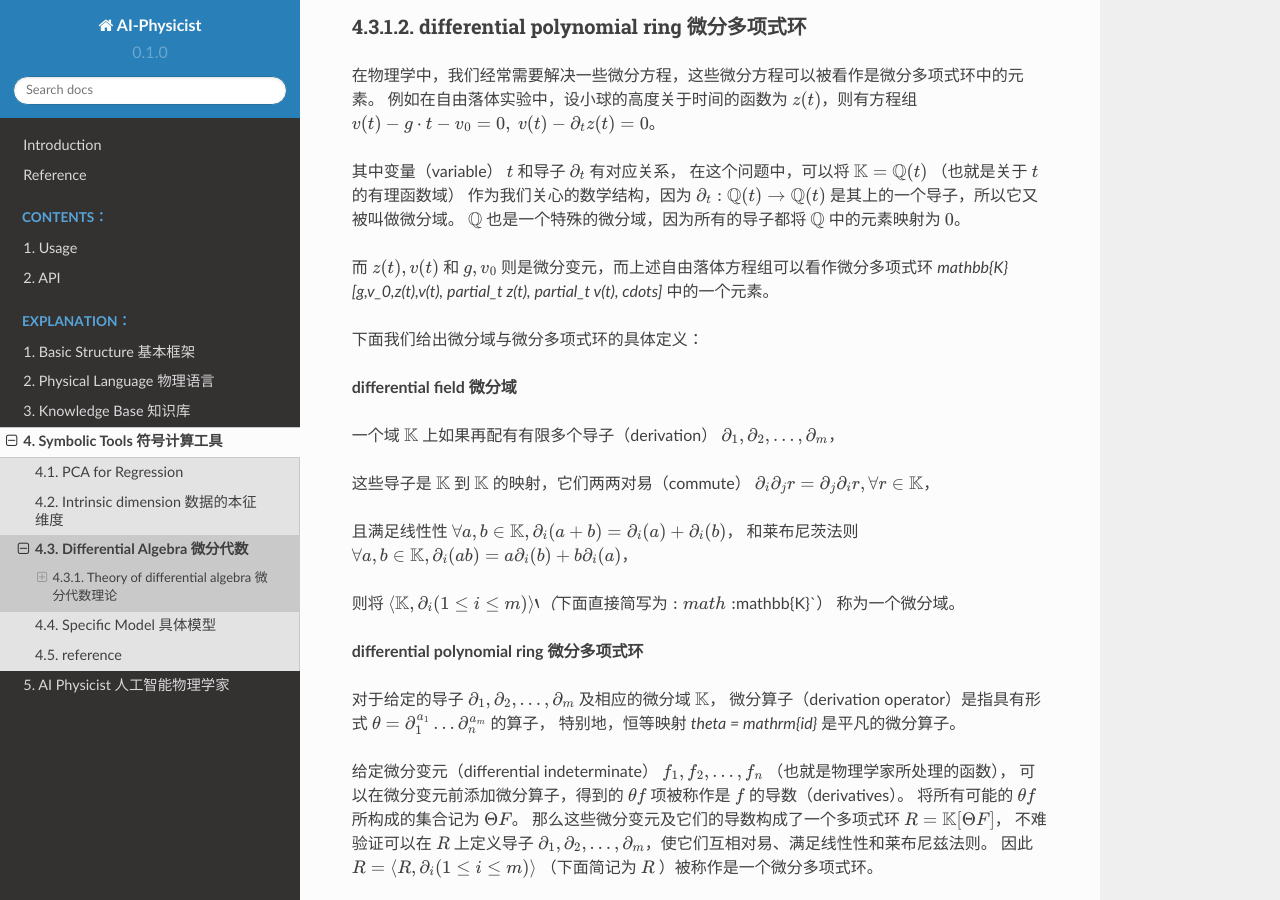
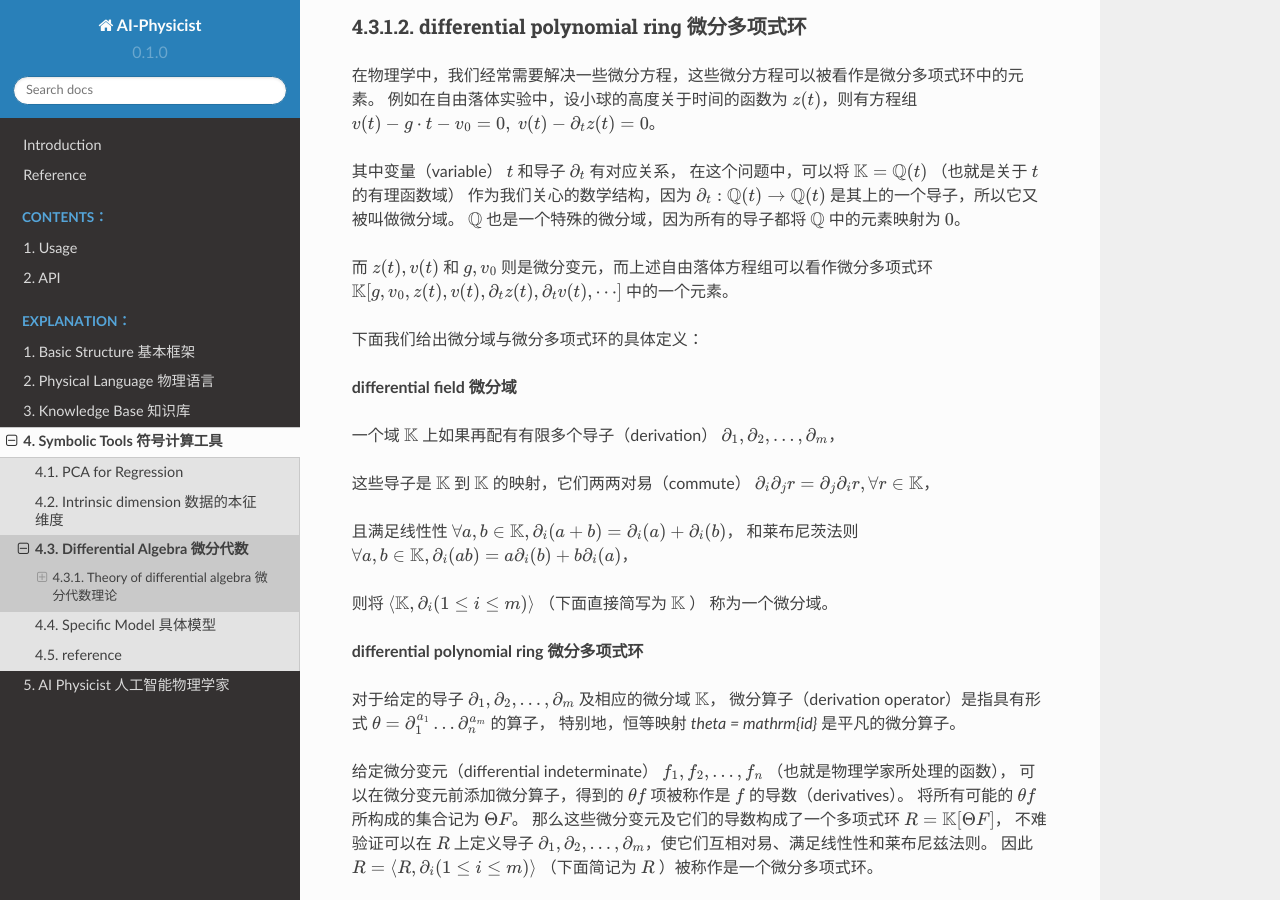
Before and after one commit to catmeow123456/AI-Physicist-documentation, a Sphinx documentation site: the page built from docs/source/symbolic/diffalg.rst, in a window 1280 px wide and 900 px high, scrolled down 1233 px. Built offline with Sphinx 7.4.7 and the Read the Docs theme 2.0.0, drawn with Linux system fonts in a browser that asks for light colours; some of the changed text lies outside the part shown.

Commit message:
fix typo

```diff
--- a/docs/source/symbolic/diffalg.rst
+++ b/docs/source/symbolic/diffalg.rst
@@ -70,7 +70,7 @@ differential polynomial ring 微分多项式环
 :math:`\mathbb{Q}` 也是一个特殊的微分域，因为所有的导子都将 :math:`\mathbb{Q}` 中的元素映射为 :math:`0`。
 
 而 :math:`z(t),v(t)` 和 :math:`g,v_0` 则是微分变元，而上述自由落体方程组可以看作微分多项式环
-`\mathbb{K}[g,v_0,z(t),v(t), \partial_t z(t), \partial_t v(t), \cdots]` 中的一个元素。
+:math:`\mathbb{K}[g,v_0,z(t),v(t), \partial_t z(t), \partial_t v(t), \cdots]` 中的一个元素。
 
 下面我们给出微分域与微分多项式环的具体定义：
 
@@ -87,7 +87,7 @@ differential polynomial ring 微分多项式环
 和莱布尼茨法则
 :math:`\forall a,b \in \mathbb{K}, \partial_i(ab) = a\partial_i(b) + b\partial_i(a)`，
 
-则将 :math:`\langle \mathbb{K}, \partial_{i}(1\le i\le m)\rangle`（下面直接简写为 :math:`\mathbb{K}`） 称为一个微分域。
+则将 :math:`\langle \mathbb{K}, \partial_{i}(1\le i\le m)\rangle` （下面直接简写为 :math:`\mathbb{K}` ） 称为一个微分域。
 
 **differential polynomial ring 微分多项式环**
 
@@ -174,7 +174,7 @@ True
 例如在方程 :math:`\partial_t x(t) + c\cdot x(t) = 0` 中，
 :math:`x(t)` 具有幂级数解 :math:`x(t) \propto \sum_{n=0}^{\infty} \frac{1}{n!} c^n t^n`，
 因此可以设置微分变元的解的范围 :math:`c\in \mathbb{R}, x(t) \in \mathbb{R}[[t]]` ，在这个范围中讨论这个微分方程的解。
-:math:`\mathbb{R}[[t - x]]` 代表关于在 :math:`x\in \mathbb{R}` 处的形式幂级数所构成的域。
+:math:`\mathbb{R}[[t - a]]` 代表关于在 :math:`a\in \mathbb{R}` 处的形式幂级数所构成的域。
 或者也可以在 :math:`c\in \mathbb{C}, x(t) \in \mathbb{C}((t))` 的范围内讨论微分方程的解。
 :math:`\mathbb{C}((t - z))` 代表关于在 :math:`z\in \mathbb{C}` 处的形式 Laurent 展开所构成的域。
 
```
